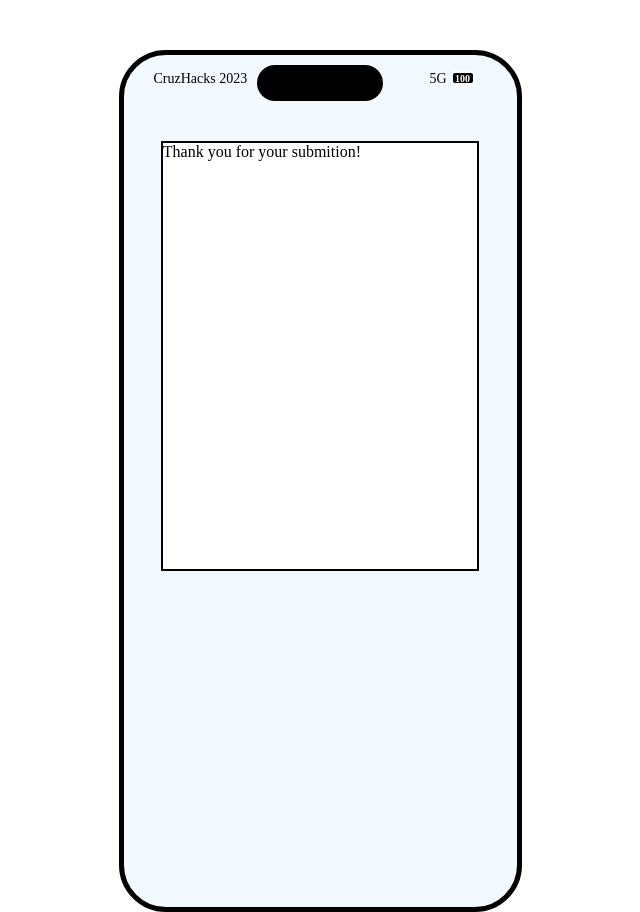
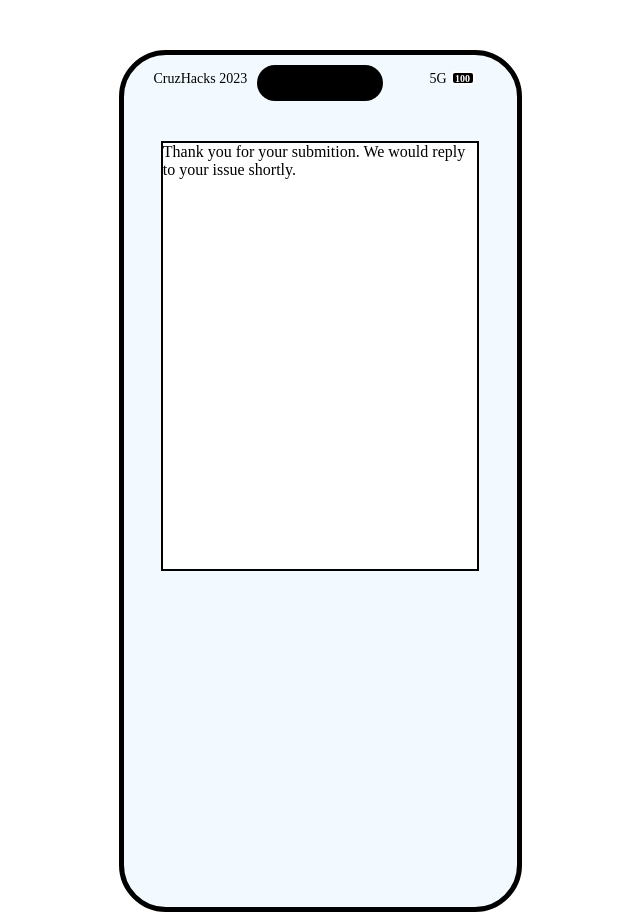
Before and after one commit to cmason145/CruzHacks-App, a plain HTML site: page stephanys/thankyou.html in a window 1280 px wide. Shown: the whole page, without its empty margins (320-960 px from the left). Drawn offline with Linux system fonts and the light colour scheme.

Commit message:
updated link

```diff
--- a/stephanys/thankyou.html
+++ b/stephanys/thankyou.html
@@ -18,7 +18,9 @@
         <div class="battery">100</div>
       </div>
       <div class="thank-you-container">
-        <div class="message">Thank you for your submition!</div>
+        <div class="message">
+          Thank you for your submition. We would reply to your issue shortly.
+        </div>
       </div>
     </section>
   </body>
```
Also changed, not shown: Fe/incident-report.html (+3 -1 lines).
